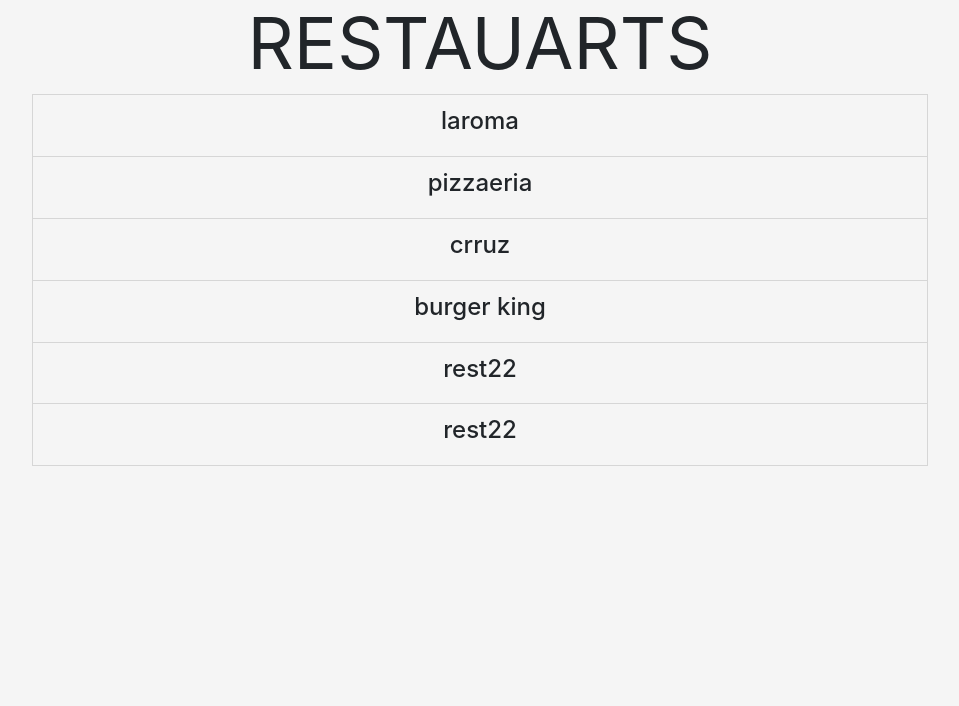
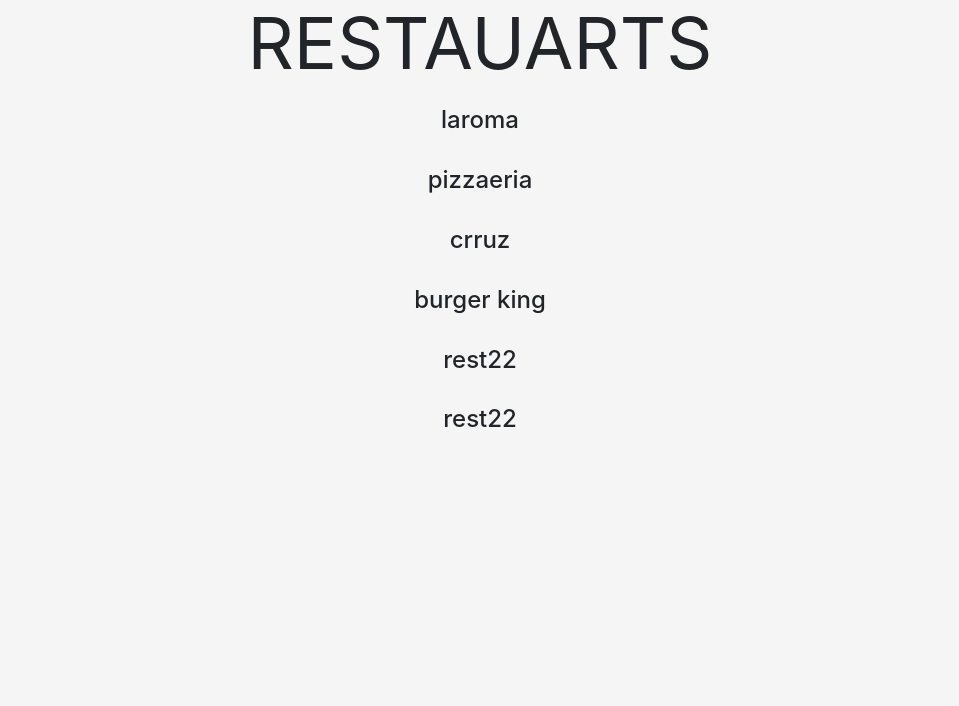
Before and after one commit to navjotchaudhary/FoodApp, a Django app: page / in a window 1280 px wide. Shown: the part 56-762 px from the top of the page, without its empty margins (160-1119 px from the left). Run offline with Django 3.2, Linux system fonts and the light colour scheme; data comes from the database, SQL or seed files in the repository; both versions use the stored data as it was after the commit; some libraries are stand-ins or nearby versions.

Commit message:
home page minor change

```diff
--- a/accounts/templates/accounts/signup.html
+++ b/accounts/templates/accounts/signup.html
@@ -3,7 +3,7 @@
 {% block title %}	foodie  {% endblock  %}
 {% block body %}
 
-
+<div style="margin-left:30%;margin-top: 70px;">
   <h2>Sign up</h2>
   <form method="post">
     {% csrf_token %}
@@ -19,6 +19,7 @@
         {% endfor %}
       </p>
     {% endfor %}
-    <button type="submit">Sign up</button>
+    <button class="btn btn-dark" type="submit">Sign up</button>
   </form>
    {% endblock  %}
+   </div>
--- a/template/home.html
+++ b/template/home.html
@@ -12,7 +12,7 @@
 {% endif %}
 	{% for r in res %}
 	<li class="list-group-item " onMouseOver="this.style.background='silver'"
-	onMouseOut="this.style.background='whitesmoke'"  style="margin-left: 15%;width:70%;background-color:whitesmoke;text-align: center;"><a class="stretched-link" style='color:darkslategray' href="product/{{ r }}">  </a><h4>{{ r }}</h4></li>
+	onMouseOut="this.style.background='whitesmoke'"  style=";border-style: none;margin-left: 15%;width:70%;background-color:whitesmoke;text-align: center;"><a class="stretched-link" style='color:darkslategray' href="product/{{ r }}">  </a><h4>{{ r }}</h4></li>
 
 
 </ul>
```
Also changed, not shown: db.sqlite3.
